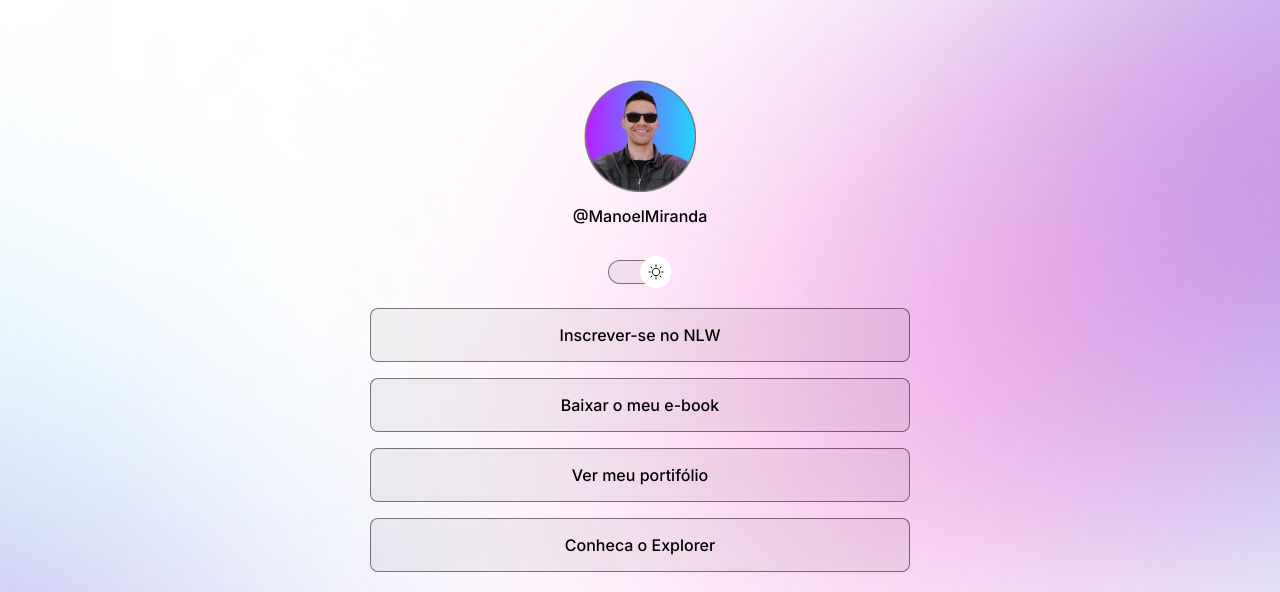
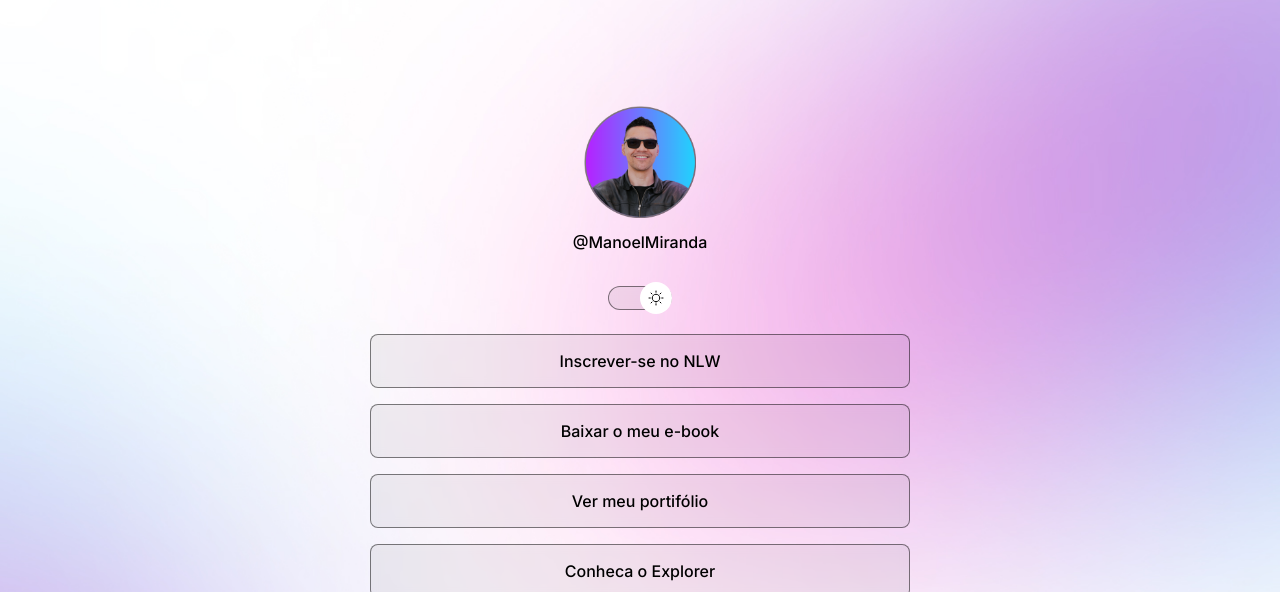
Before and after one commit to manoel2020/rocketseat_discover, a plain HTML site: page index.html in a window 1280 px wide. Both pictures are taken after a click on the element 640 px from the left and 271 px from the top of the page. Shown: the top 592 px of the page. Drawn offline with nearby package versions, Linux system fonts and the light colour scheme.

Commit message:
feito alteracoes no body setando como display flex para tratar o container sem precisar de margin, tendo em visto que por conta da marge o mesmo estava sobrando espaco na pagina com isso o navegador atribuia uma barra de rolagem, o que quebrava o layout

```diff
--- a/style.css
+++ b/style.css
@@ -26,20 +26,21 @@
 
 body {
   background: var(--bg-url);
+  height: 100vh;
+  display: flex;
+  justify-content: center;
+  align-items: center;
+}
+
+body * {
   font-family: "Inter", sans-serif;
   font-style: normal;
-  color: var(--text-color);
-  height: 100vh;
-}
-
-a {
   color: var(--text-color);
 }
 
 #container {
   width: 100%;
   max-width: 588px;
-  margin: 56px auto 0px;
   padding: 0 24px;
 }
 
@@ -171,11 +172,11 @@ footer {
 
 @media (min-width: 700px) {
   :root {
-    --bg-url: url(./assets/bg-desktop.jpg);
+    --bg-url: url(./assets/bg-desktop.jpg) no-repeat top center/cover;
   }
 
   .light {
-    --bg-url: url(./assets/bg-desktop-light.jpg);
+    --bg-url: url(./assets/bg-desktop-light.jpg) no-repeat top center/cover;
   }
 }
 
```
